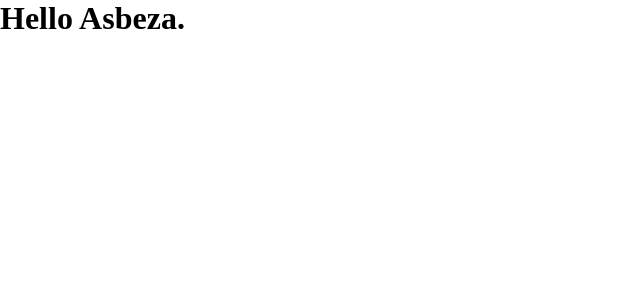
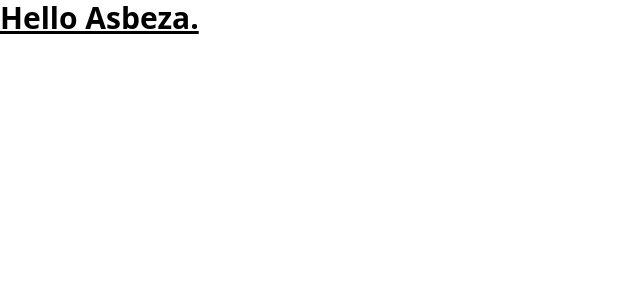
Before and after one commit to yetabalij/Asbeza, a React (Create React App) app: page / in a window 1280 px wide. Shown: the top 300 px of the page, without its empty margins (0-640 px from the left). Built offline with nearby package versions, Linux system fonts and the light colour scheme.

Commit message:
tailwindcss installed and configured.

```diff
--- a/package.json
+++ b/package.json
@@ -34,5 +34,10 @@
       "last 1 firefox version",
       "last 1 safari version"
     ]
+  },
+  "devDependencies": {
+    "autoprefixer": "^10.4.12",
+    "postcss": "^8.4.16",
+    "tailwindcss": "^3.1.8"
   }
 }
--- /dev/null
+++ b/postcss.config.js
@@ -0,0 +1,6 @@
+module.exports = {
+  plugins: {
+    tailwindcss: {},
+    autoprefixer: {},
+  },
+}
--- a/src/App.js
+++ b/src/App.js
@@ -1,7 +1,7 @@
 function App() {
   return (
     <div className="App">
-      <h1>Hello Asbeza.</h1>
+      <h1 className="text-3xl font-bold underline">Hello Asbeza.</h1>
     </div>
   );
 }
--- a/src/index.css
+++ b/src/index.css
@@ -1,3 +1,6 @@
+@tailwind base;
+@tailwind components;
+@tailwind utilities;
 * {
   margin: 0;
   padding: 0;
--- /dev/null
+++ b/tailwind.config.js
@@ -0,0 +1,8 @@
+/** @type {import('tailwindcss').Config} */
+module.exports = {
+  content: ["./src/**/*.{js,jsx,ts,tsx}"],
+  theme: {
+    extend: {},
+  },
+  plugins: [],
+};
```
Also changed, not shown: 1 other file (tests, documents, lock files or other folders).
